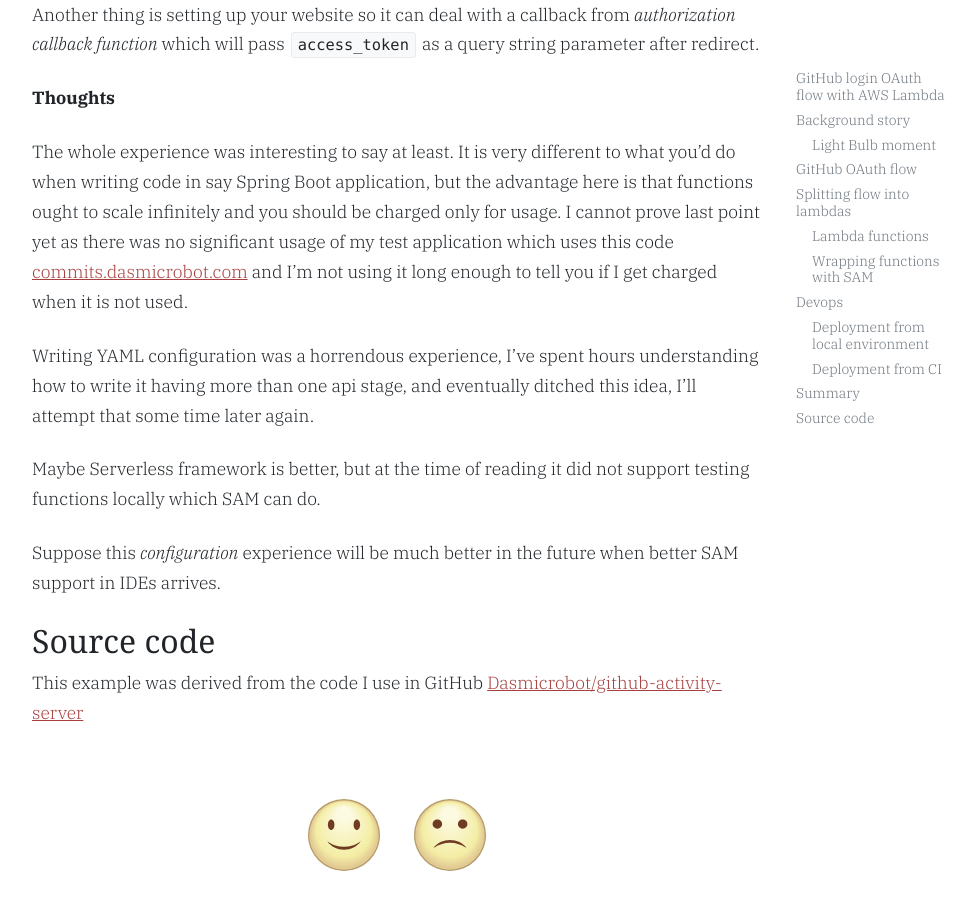
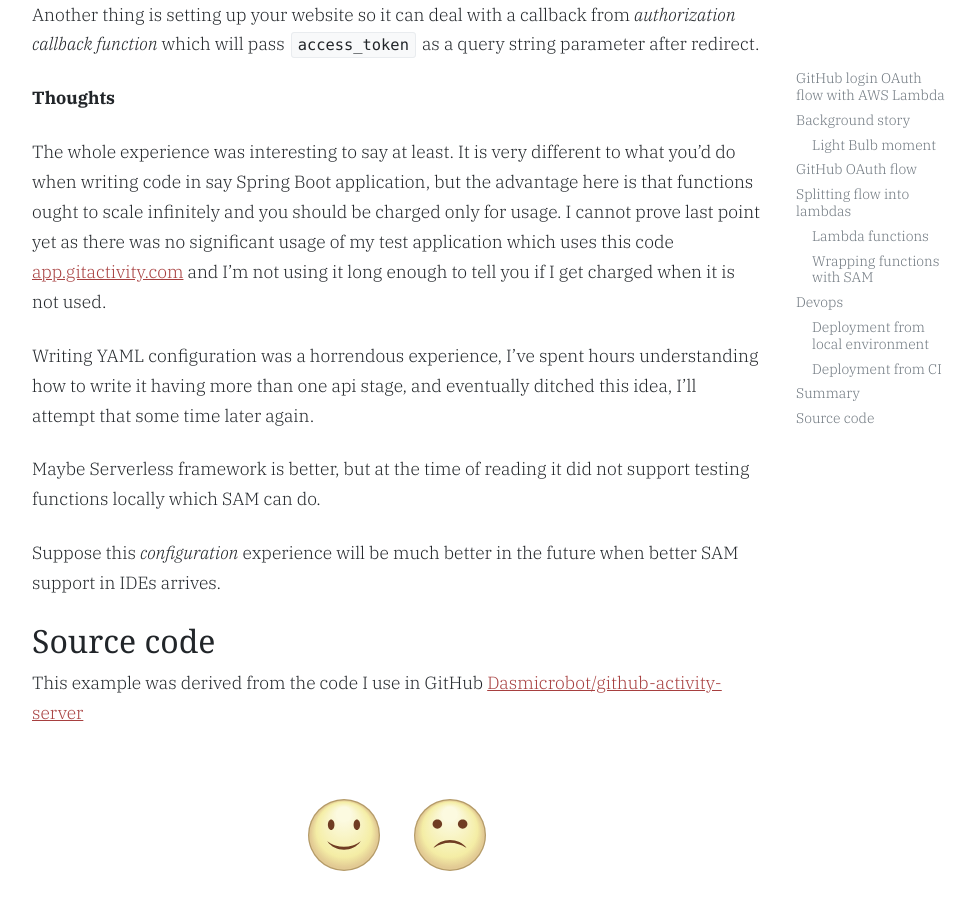
Before and after one commit to ivarprudnikov/ivarprudnikov.com, a Jekyll site: the page built from long/_posts/2019-05-28-github-oauth-login-aws-lambda.md, in a window 1280 px wide and 900 px high, scrolled down 12620 px. Shown: the whole window, without its empty margins (243-1219 px from the left). Built offline with Jekyll 4.4.1, drawn with Linux system fonts in a browser that asks for light colours.

Commit message:
change of URL pointing to app.gitactivity.com

```diff
--- a/long/_posts/2019-05-28-github-oauth-login-aws-lambda.md
+++ b/long/_posts/2019-05-28-github-oauth-login-aws-lambda.md
@@ -360,7 +360,7 @@ Another thing is setting up your website so it can deal with a callback from _au
 
 **Thoughts**
 
-The whole experience was interesting to say at least. It is very different to what you'd do when writing code in say Spring Boot application, but the advantage here is that functions ought to scale infinitely and you should be charged only for usage. I cannot prove last point yet as there was no significant usage of my test application which uses this code [commits.dasmicrobot.com](https://commits.dasmicrobot.com) and I'm not using it long enough to tell you if I get charged when it is not used.
+The whole experience was interesting to say at least. It is very different to what you'd do when writing code in say Spring Boot application, but the advantage here is that functions ought to scale infinitely and you should be charged only for usage. I cannot prove last point yet as there was no significant usage of my test application which uses this code [app.gitactivity.com](https://app.gitactivity.com) and I'm not using it long enough to tell you if I get charged when it is not used.
 
 Writing YAML configuration was a horrendous experience, I've spent hours understanding how to write it having more than one api stage, and eventually ditched this idea, I'll attempt that some time later again.
 
```
